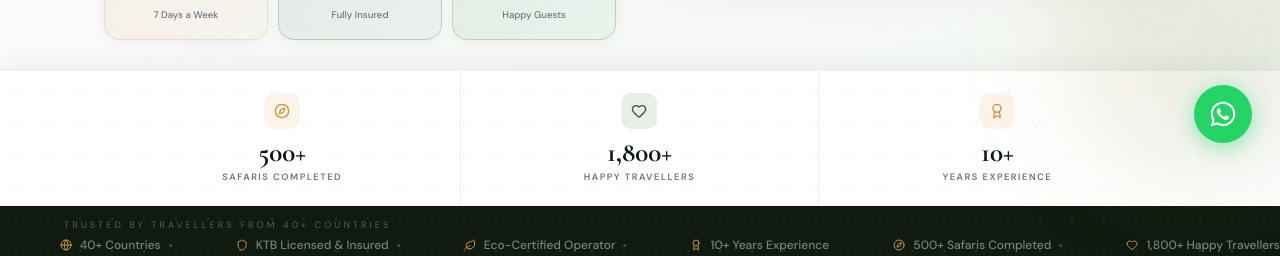
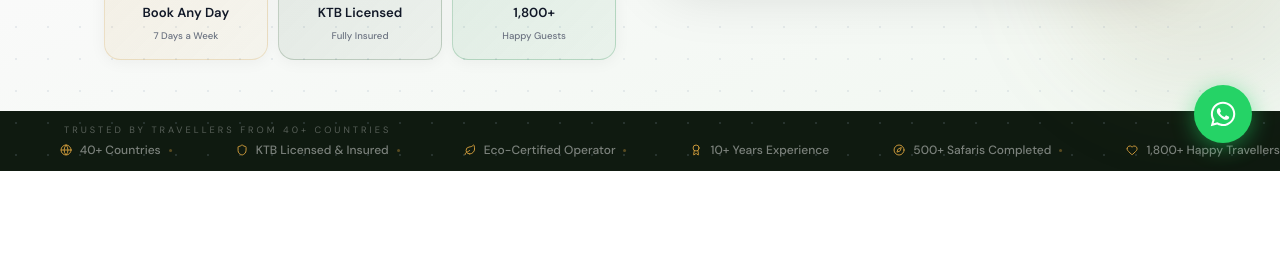
Before and after one commit to Muchyz/maasai-warriors, a React (Vite) app: page / in a window 1280 px wide. Shown: the part 629-885 px from the top of the page. Built offline with nearby package versions, Linux system fonts and the light colour scheme.

Commit message:
Remove stats bar completely

```diff
--- a/src/App.jsx
+++ b/src/App.jsx
@@ -465,38 +465,6 @@ button { cursor: pointer; font-family: 'DM Sans', sans-serif; }
   width: 130px; height: 130px; border-radius: 50%;
   border: 2px dashed rgba(201,151,58,0.3); pointer-events: none;
 }
-.hero-stats-bar {
-  background: #fff;
-  border-top: 1px solid rgba(0,0,0,0.06);
-  box-shadow: 0 -4px 24px rgba(0,0,0,0.06);
-}
-.hero-stats-inner {
-  max-width: 1200px; margin: 0 auto; padding: 0 5%;
-  display: grid; grid-template-columns: repeat(3,1fr);
-}
-.hstat {
-  display: flex; flex-direction: column; align-items: center;
-  justify-content: center; gap: 0.3rem;
-  padding: 1.4rem 1rem; text-align: center;
-  border-right: 1px solid rgba(0,0,0,0.07);
-  position: relative;
-}
-.hstat:last-child { border-right: none; }
-.hstat-icon-box {
-  width: 36px; height: 36px; border-radius: 10px;
-  display: flex; align-items: center; justify-content: center;
-  margin-bottom: 0.3rem;
-}
-.hstat-num {
-  font-family: 'Cormorant Garamond', serif;
-  font-size: 1.7rem; font-weight: 700; line-height: 1;
-  color: #0f1a10;
-}
-.hstat-label {
-  font-size: 0.58rem; letter-spacing: 1.5px;
-  text-transform: uppercase; font-weight: 600;
-  color: #6b7280; line-height: 1.4;
-}
 .hero-ticker-wrap {
   background: #0f1a10; padding: 0.8rem 5%; overflow: hidden;
 }
@@ -881,10 +849,6 @@ footer { background: var(--dark); color: rgba(255,255,255,0.45); border-top: 3px
   .pkg-feats { grid-template-columns: 1fr; }
   .form-grid { grid-template-columns: 1fr; }
   .fg.full, .form-submit { grid-column: span 1; }
-  .hero-stats-bar { display: grid; grid-template-columns: repeat(2,1fr); margin-top: 2.2rem; border-radius: 12px; }
-  .hstat { min-width: 0; padding: 1.1rem 0.8rem; border-right: 1px solid var(--border); border-bottom: 1px solid var(--border); }
-  .hstat:nth-child(even) { border-right: none; }
-  .hstat:nth-child(3), .hstat:nth-child(4) { border-bottom: none; }
 }
 @media (max-width: 480px) {
   .gal-grid { grid-template-columns: 1fr; }
@@ -1056,24 +1020,6 @@ export default function App() {
           </div>
         </div>
 
-        {/* STATS BAR */}
-        <div className="hero-stats-bar">
-          <div className="hero-stats-inner">
-            {[
-              { icon: Compass, num: "500+", label: "Safaris Completed", color: "#c9973a", bg: "rgba(201,151,58,0.1)" },
-              { icon: Heart,   num: "1,800+", label: "Happy Travellers", color: "#2d5a35", bg: "rgba(45,90,53,0.1)" },
-              { icon: Award,   num: "10+", label: "Years Experience", color: "#c9973a", bg: "rgba(201,151,58,0.1)" },
-            ].map((s, i) => (
-              <div key={i} className="hstat">
-                <div className="hstat-icon-box" style={{ background: s.bg }}>
-                  <s.icon size={16} style={{ color: s.color }} />
-                </div>
-                <div className="hstat-num">{s.num}</div>
-                <div className="hstat-label">{s.label}</div>
-              </div>
-            ))}
-          </div>
-        </div>
 
         {/* TICKER */}
         <div className="hero-ticker-wrap">
```
